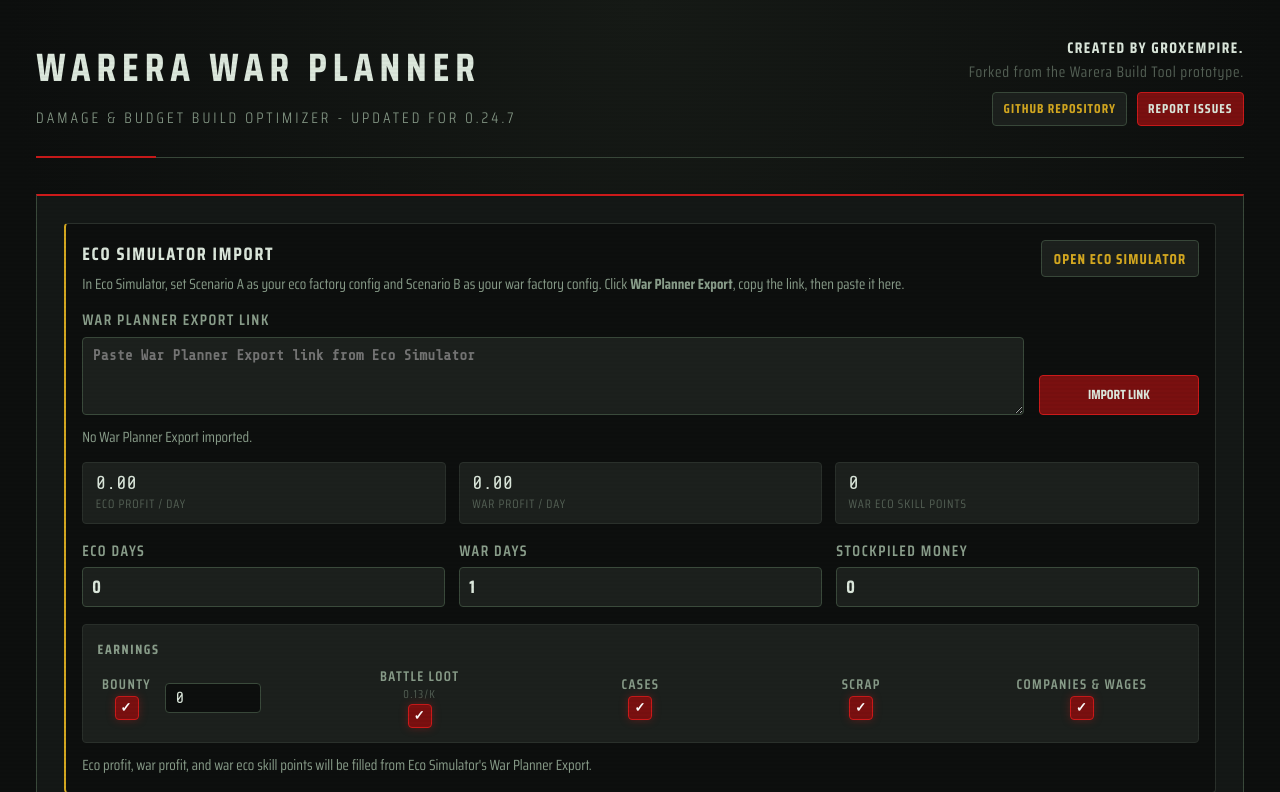
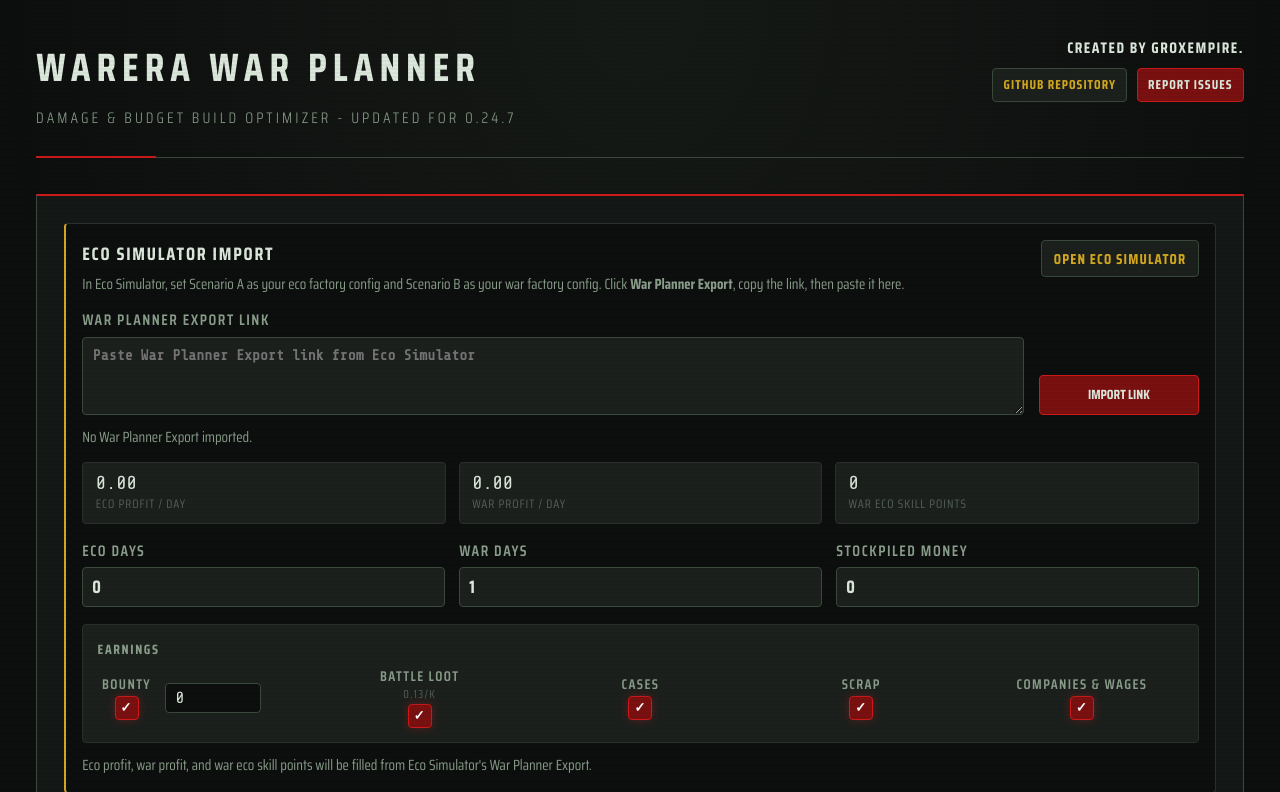
Before and after one commit to TheGroxEmpire/warera-war-planner, a Flask app: page / in a window 1280 px wide. Shown: the top 792 px of the page. Run offline with Flask 3, Linux system fonts and the light colour scheme.

Commit message:
fix: delete fork info

```diff
--- a/templates/index.html
+++ b/templates/index.html
@@ -20,7 +20,6 @@
             <div class="site-credit">
                 <div>
                     <strong>Created by GroxEmpire.</strong>
-                    <span>Forked from the Warera Build Tool prototype.</span>
                 </div>
                 <nav class="credit-links" aria-label="Project links">
                     <a href="https://github.com/TheGroxEmpire/warera-war-planner" target="_blank" rel="noopener noreferrer">GitHub Repository</a>
```
